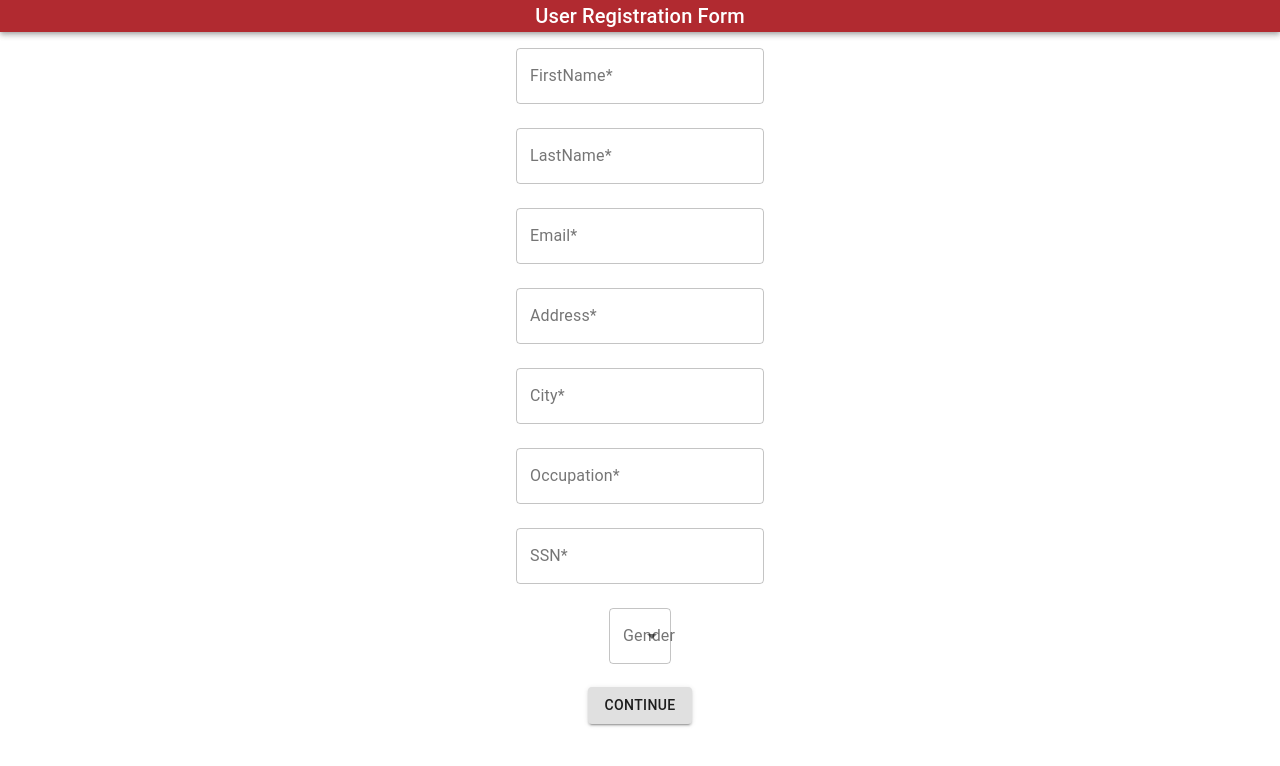
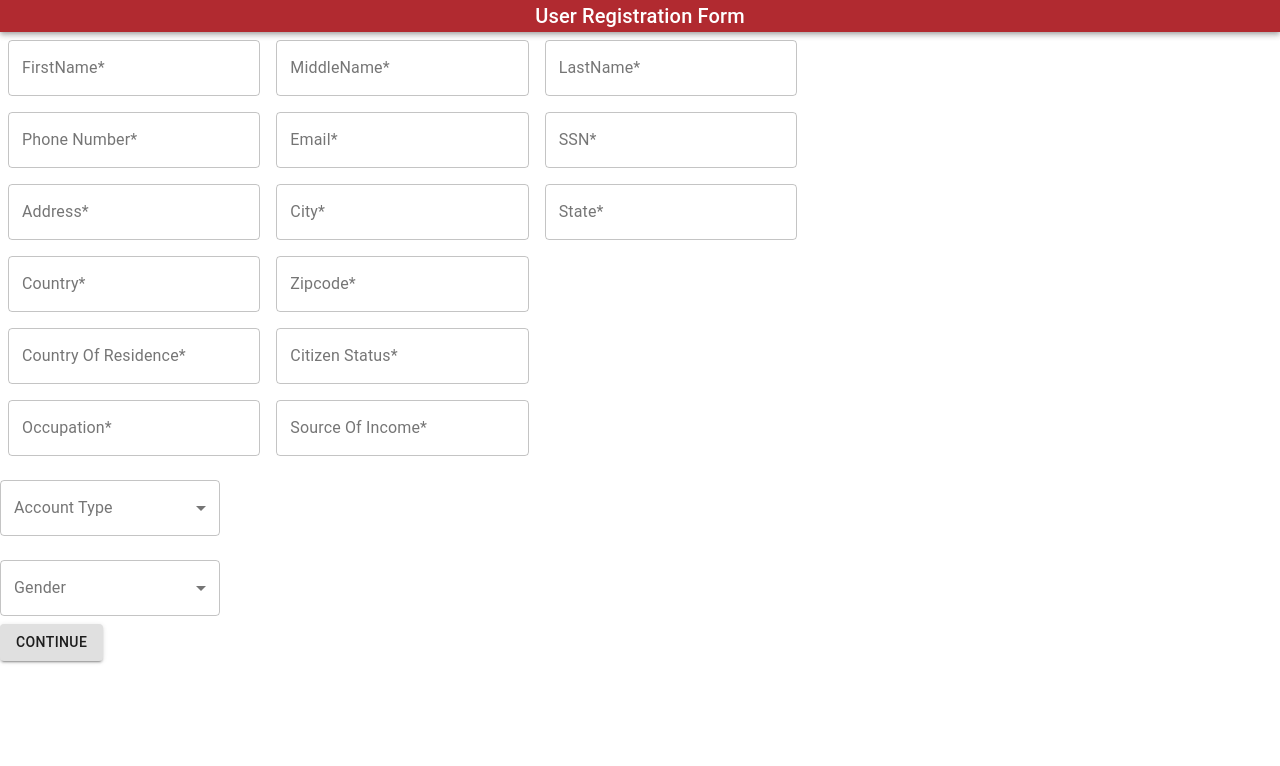
Before and after one commit to gopinathsjsu/team-project-jarvis202, a React (Create React App) app in the folder WebApp/: page /register in a window 1280 px wide. Shown: the top 766 px of the page. Built offline with nearby package versions, Linux system fonts and the light colour scheme; no server answers; what aws-amplify would draw is missing.

Commit message:
Adding Extra Fields in User Registration Form

```diff
--- a/WebApp/src/Components/Register/Confirm.js
+++ b/WebApp/src/Components/Register/Confirm.js
@@ -63,7 +63,7 @@ export class Confirm extends Component {
             console.log(error)
             console.log('Unable to add customer details')
         });
-
+        this.props.nextStep();
     };
 
     previous = e => {
@@ -85,24 +85,41 @@ export class Confirm extends Component {
                 <Container
                     direction='column'
                     justify='center'
-                    alignItems='flex-start'
+                    alignitems='flex-start'
                     align='center'>
 
                     <Grid>
                         <List>
 
                             <ListItemText primary="FirstName" secondary={values.firstName} />
+                            <ListItemText primary="MiddleName" secondary={values.middleName} />
 
                             <ListItemText primary="LastName" secondary={values.lastName} />
 
-                            <ListItemText primary="Email" secondary={values.email} />
+                            <ListItemText primary="Phone Number" secondary={values.phoneNumber} />
 
-                            <ListItemText primary="Address" secondary={values.address} />
+                            <ListItemText primary="Email" secondary={values.emailId} />
+
+                            <ListItemText primary="Address" secondary={values.fullAddress} />
 
                             <ListItemText primary="City" secondary={values.city} />
+                            <ListItemText primary="State" secondary={values.state} />
+                            <ListItemText primary="Country" secondary={values.country} />
+
+
+                            <ListItemText primary="Zipcode" secondary={values.zipcode} />
+
+                            <ListItemText primary="Country Of Residence" secondary={values.countryOfResidence} />
+
+                            <ListItemText primary="CitizenShipStatus" secondary={values.citizenshipStatus} />
+
 
                             <ListItemText primary="Occupation" secondary={values.occupation} />
 
+                            <ListItemText primary="Source Of Income" secondary={values.sourceOfIncome} />
+
+
+                            <ListItemText primary="Account Type" secondary={values.gender} />
                             <ListItemText primary="Gender" secondary={values.gender} />
 
                         </List>
--- a/WebApp/src/Components/Register/FormUserDetails.js
+++ b/WebApp/src/Components/Register/FormUserDetails.js
@@ -12,34 +12,54 @@ import FormControlLabel from '@material-ui/core/FormControlLabel';
 import Radio from '@material-ui/core/Radio';
 import RadioGroup from '@material-ui/core/RadioGroup';
 import Container from '@material-ui/core/Container';
+import { withStyles } from "@material-ui/core/styles";
 
-
-
-
-const rx_live = /^[+-]?\d*(?:[.,]\d*)?$/
 
 const initialState = {
     step: 1,
     firstName: '',
     middleName: '',
     lastName: '',
-    email: '',
+    emailId: '',
     occupation: '',
-    address: '',
-    ssn: '',
+    fullAddress: '',
+    phoneNumber: '',
     gender: '',
     city: '',
+    state: '',
+    zipcode: '',
+    ssn: '',
+    sourceOfIncome: '',
+    dob: '',
+    citizenshipStatus: '',
+    resident: '',
+    country: '',
+
 
     nameError: "",
     emailError: "",
-    ssnError: "",
+    phoneError: "",
     occError: "",
     cityError: "",
+    stateError: "",
+    zipcodeError: "",
     addError: "",
 
 }
 
+const styles = theme => ({
+    button: {
+        margin: theme.spacing(1)
 
+    },
+
+    root: {
+        '& .MuiTextField-root': {
+            margin: theme.spacing(1),
+            width: '25ch',
+        }
+    }
+});
 
 export class FormUserDetails extends Component {
 
@@ -63,10 +83,12 @@ export class FormUserDetails extends Component {
     validate = () => {
         let nameError = "";
         let emailError = "";
-        let ssnError = "";
-        let occError = "";
-        let cityError = "";
-        let addError = "";
+        let phoneError = "";
+        // let occError = "";
+        // let cityError = "";
+        // let addError = "";
+        // let stateError = "";
+        // let zipcodeError = "";
 
 
 
@@ -75,59 +97,66 @@ export class FormUserDetails extends Component {
             nameError = this.props.values.nameError;
         }
 
-        if (!this.props.values.email.includes("@")) {
+        if (!this.props.values.emailId.includes("@")) {
             this.props.values.emailError = "Email Invalid or blank ";
             emailError = this.props.values.emailError;
         }
 
-        if (!this.props.values.occupation) {
-            this.props.values.occError = "Occupation is blank ";
-            occError = this.props.values.occError;
+        // if (!this.props.values.occupation) {
+        //     this.props.values.occError = "Occupation is blank ";
+        //     occError = this.props.values.occError;
+        // }
+
+        // if (!this.props.values.address) {
+        //     this.props.values.addError = "Address is blank ";
+        //     addError = this.props.values.addError;
+        // }
+
+        // if (!this.props.values.city) {
+        //     this.props.values.cityError = "City is blank ";
+        //     cityError = this.props.values.cityError;
+        // }
+
+        // if (!this.props.values.state) {
+        //     this.props.values.stateError = "State is blank ";
+        //     stateError = this.props.values.stateError;
+        // }
+
+        // if (!this.props.values.zipcode) {
+        //     this.props.values.zipcodeError = "Zipcode is Blank ";
+        //     zipcodeError = this.props.values.zipcodeError;
+        // }
+
+        if (!this.props.values.phoneNumber || this.props.values.phoneNumber.length < 10 || this.props.values.phoneNumber.length > 10) {
+            this.props.values.phoneError = "Phone Number is not valid ";
+            phoneError = this.props.values.phoneError;
         }
 
-        if (!this.props.values.address) {
-            this.props.values.addError = "Address is blank ";
-            addError = this.props.values.addError;
-        }
+        // if (emailError || nameError || phoneError || occError || cityError || stateError || zipcodeError || addError) {
+        //     this.setState({ emailError, nameError, phoneError, occError, cityError, stateError, zipcodeError, addError });
+        //     return false;
+        // }
 
-        if (!this.props.values.city) {
-            this.props.values.cityError = "City is blank ";
-            cityError = this.props.values.cityError;
-        }
-
-        if (!this.props.values.ssn || this.props.values.ssn.length < 4) {
-            this.props.values.ssnError = "SSN blank or Length should be greater than 4 ";
-            ssnError = this.props.values.ssnError;
-        }
-
-        if (emailError || nameError || ssnError || occError || cityError || addError) {
-            this.setState({ emailError, nameError, ssnError, occError, cityError, addError });
+        if (emailError || nameError || phoneError) {
+            this.setState({ emailError, nameError, phoneError });
             return false;
         }
-
         return true;
     };
 
     render() {
-        const { values, handleChange } = this.props;
+        const { values, handleChange, classes } = this.props;
 
         return (
             <React.Fragment>
 
-                <form onSubmit={this.continue}>
                 <AppBar position='static'>
                     <Typography variant='h6' align='center'>
                         User Registration Form
                          </Typography>
                 </AppBar>
+                <form className={classes.root}>
 
-                    <Container
-                        direction="column"
-                        justify="center"
-                        alignItems="flex-start"
-                        maxWidth="sm"
-                        align='center'
-                    >
                     <div>
                         <TextField
                             variant='outlined'
@@ -138,9 +167,17 @@ export class FormUserDetails extends Component {
                             error={values.nameError !== ""}
                             helperText={values.nameError !== "" ? values.nameError : ""}
                         />
-                        </div>
 
-                        <div>
+                        <TextField
+                            variant='outlined'
+                            margin='normal'
+                            label="MiddleName*"
+                            onChange={handleChange('middleName')}
+                            defaultValue={values.middleName}
+                        // error={values.nameError !== ""}
+                        // helperText={values.nameError !== "" ? values.nameError : ""}
+                        />
+
                         <TextField
                             variant='outlined'
                             margin='normal'
@@ -153,15 +190,43 @@ export class FormUserDetails extends Component {
                     </div>
 
                     <div>
+
+                        <TextField
+                            variant='outlined'
+                            margin='normal'
+                            type='number'
+                            label="Phone Number*"
+                            // inputProps={{ max: 8 }}
+                            onChange={handleChange('phoneNumber')}
+                            defaultValue={values.phoneNumber.number}
+                            error={values.phoneError !== ""}
+                            helperText={values.phoneError !== "" ? values.phoneError : ""}
+
+                        />
+
+
                         <TextField
                             variant='outlined'
                             margin='normal'
                             padding='normal'
                             label='Email*'
-                                onChange={handleChange('email')}
-                                defaultValue={values.email}
+                            onChange={handleChange('emailId')}
+                            defaultValue={values.emailId}
                             error={values.emailError !== ""}
                             helperText={values.emailError !== "" ? values.emailError : ""}
+
+                        />
+
+                        <TextField
+                            variant='outlined'
+                            margin='normal'
+                            type='number'
+                            label="SSN*"
+                            // inputProps={{ max: 8 }}
+                            onChange={handleChange('ssn')}
+                            defaultValue={values.ssn.number}
+                        // error={values.phoneError !== ""}
+                        // helperText={values.phoneError !== "" ? values.phoneError : ""}
 
                         />
 
@@ -173,23 +238,74 @@ export class FormUserDetails extends Component {
                             variant='outlined'
                             margin='normal'
                             label='Address*'
-                                onChange={handleChange('address')}
-                                defaultValue={values.address}
-                                error={values.addError !== ""}
-                                helperText={values.addError !== "" ? values.addError : ""}
+                            onChange={handleChange('fullAddress')}
+                            defaultValue={values.fullAddress}
+                        // error={values.addError !== ""}
+                        // helperText={values.addError !== "" ? values.addError : ""}
                         />
 
-                        </div>
-                        <div>
+
                         <TextField
                             variant='outlined'
                             margin='normal'
                             label='City*'
                             onChange={handleChange('city')}
                             defaultValue={values.city}
-                                error={values.cityError !== ""}
-                                helperText={values.cityError !== "" ? values.cityError : ""}
+                        // error={values.cityError !== ""}
+                        // helperText={values.cityError !== "" ? values.cityError : ""}
                         />
+
+
+
+                        <TextField
+                            variant='outlined'
+                            margin='normal'
+                            padding='normal'
+                            label='State*'
+                            onChange={handleChange('state')}
+                            defaultValue={values.state}
+
+                        />
+                        <div>
+                            <TextField
+                                variant='outlined'
+                                margin='normal'
+                                padding='normal'
+                                label='Country*'
+                                onChange={handleChange('country')}
+                                defaultValue={values.country}
+
+                            />
+                            <TextField
+                                variant='outlined'
+                                margin='normal'
+                                type='number'
+                                label="Zipcode*"
+                                onChange={handleChange('zipcode')}
+                                defaultValue={values.zipcode}
+
+                            />
+                        </div>
+                        <div>
+                            <TextField
+                                variant='outlined'
+                                margin='normal'
+                                padding='normal'
+                                label='Country Of Residence*'
+                                onChange={handleChange('countryOfResidence')}
+                                defaultValue={values.countryOfResidence}
+
+                            />
+
+                            <TextField
+                                variant='outlined'
+                                margin='normal'
+                                label="Citizen Status*"
+                                onChange={handleChange('citizenshipStatus')}
+                                defaultValue={values.citizenshipStatus}
+
+                            />
+                        </div>
 
                     </div>
                     <TextField
@@ -198,31 +314,45 @@ export class FormUserDetails extends Component {
                         label='Occupation*'
                         onChange={handleChange('occupation')}
                         defaultValue={values.occupation}
-                            error={values.occError !== ""}
-                            helperText={values.occError !== "" ? values.occError : ""}
+                    // error={values.occError !== ""}
+                    // helperText={values.occError !== "" ? values.occError : ""}
                     />
 
-                        <div>
                     <TextField
                         variant='outlined'
                         margin='normal'
-                                type='number'
-                                label="SSN*"
-                                inputProps={{ max: 8 }}
-                                onChange={handleChange('ssn')}
-                                defaultValue={values.ssn.number}
-                                error={values.ssnError !== ""}
-                                helperText={values.ssnError !== "" ? values.ssnError : ""}
+                        label='Source Of Income*'
+                        onChange={handleChange('sourceOfIncome')}
+                        defaultValue={values.sourceOfIncome}
+                    // error={values.sourceOfIncome !== ""}
+                    // helperText={values.sourceOfIncome !== "" ? values.sourceOfIncome : ""}
+                    />
 
-                            />
-                        </div>
+
 
                     <div>
-                            <FormControl variant='outlined' margin='normal' align='left' >
+                        <FormControl variant='outlined' margin='normal' >
+                            <InputLabel >Account Type</InputLabel>
+                            <Select
+                                onChange={handleChange('accountType')}
+                                defaultValue={values.accountType}
+                                style={{ width: 220 }}
+
+                            >
+                                <MenuItem value='Checking Account'>Checking Account</MenuItem>
+                                <MenuItem value='Savings Account'>Savings Account</MenuItem>
+
+                            </Select>
+                        </FormControl>
+
+                    </div>
+                    <div>
+                        <FormControl variant='outlined' margin='normal' >
                             <InputLabel >Gender</InputLabel>
                             <Select
                                 onChange={handleChange('gender')}
                                 defaultValue={values.gender}
+                                style={{ width: 220 }}
                             >
                                 <MenuItem value='Male'>Male</MenuItem>
                                 <MenuItem value='Female'>Female</MenuItem>
@@ -243,7 +373,7 @@ export class FormUserDetails extends Component {
                             Continue
                             </Button>
                     </div>
-                    </Container>
+
                 </form >
             </React.Fragment >
 
@@ -251,10 +381,6 @@ export class FormUserDetails extends Component {
     }
 }
 
-const styles = {
-    button: {
-        margin: 15
-    }
-}
 
-export default FormUserDetails;
+
+export default withStyles(styles, { withTheme: true })(FormUserDetails);
--- a/WebApp/src/Components/Register/UserForm.js
+++ b/WebApp/src/Components/Register/UserForm.js
@@ -9,18 +9,29 @@ const initialState = {
     firstName: '',
     middleName: '',
     lastName: '',
-    email: '',
+    emailId: '',
     occupation: '',
-    address: '',
-    ssn: '',
+    fullAddress: '',
+    phoneNumber: '',
     gender: '',
     city: '',
+    accountType: '',
+    state: '',
+    zipcode: '',
+    ssn: '',
+    sourceOfIncome: '',
+    dob: '',
+    citizenshipStatus: '',
+    countryOfResidence: '',
+    country: '',
 
     nameError: "",
     emailError: "",
-    ssnError: "",
+    phoneError: "",
     occError: "",
     cityError: "",
+    stateError: "",
+    zipcodeError: "",
     addError: "",
 }
 
@@ -72,8 +83,24 @@ export class UserForm extends Component {
     render() {
 
         const { step } = this.state;
-        const { firstName, lastName, email, address, city, occupation, ssn, gender, nameError, emailError, ssnError, occError, cityError, addError } = this.state
-        const values = { firstName, lastName, email, address, city, occupation, ssn, gender, nameError, emailError, ssnError, occError, cityError, addError }
+        const { firstName, lastName, emailId, fullAddress, city, occupation, phoneNumber, gender, accountType, nameError, emailError, phoneError, occError, cityError, stateError, zipcodeError, addError, ssn,
+            sourceOfIncome,
+            dob,
+            citizenshipStatus,
+            countryOfResidence,
+            country,
+            state,
+            zipcode
+        } = this.state
+        const values = {
+            firstName, lastName, emailId, fullAddress, city, occupation, phoneNumber, gender, accountType, nameError, emailError, phoneError, occError, cityError, stateError, zipcodeError, addError, ssn, sourceOfIncome,
+            dob,
+            citizenshipStatus,
+            countryOfResidence,
+            country,
+            state,
+            zipcode
+        }
 
         switch (step) {
             case 1:
--- a/WebApp/src/SignIn/style.js
+++ b/WebApp/src/SignIn/style.js
@@ -18,7 +18,7 @@ export const useStyles = makeStyles((theme) => ({
     margin: theme.spacing(8, 4),
     display: 'flex',
     flexDirection: 'column',
-    alignItems: 'center'
+    alignitems: 'center'
   },
   avatar: {
     margin: theme.spacing(1),
```
Lines whose indentation alone changed are shown as unchanged.
